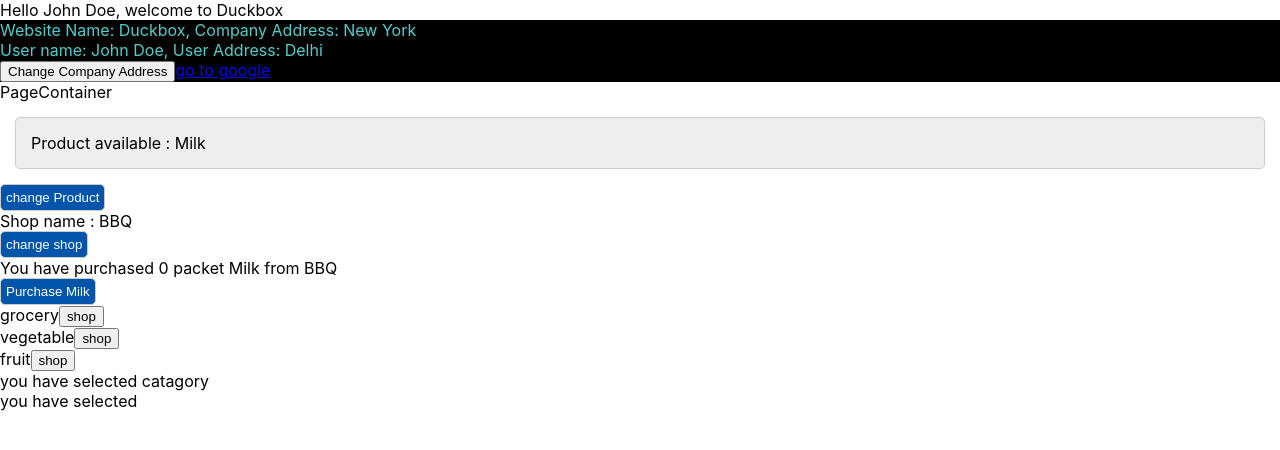
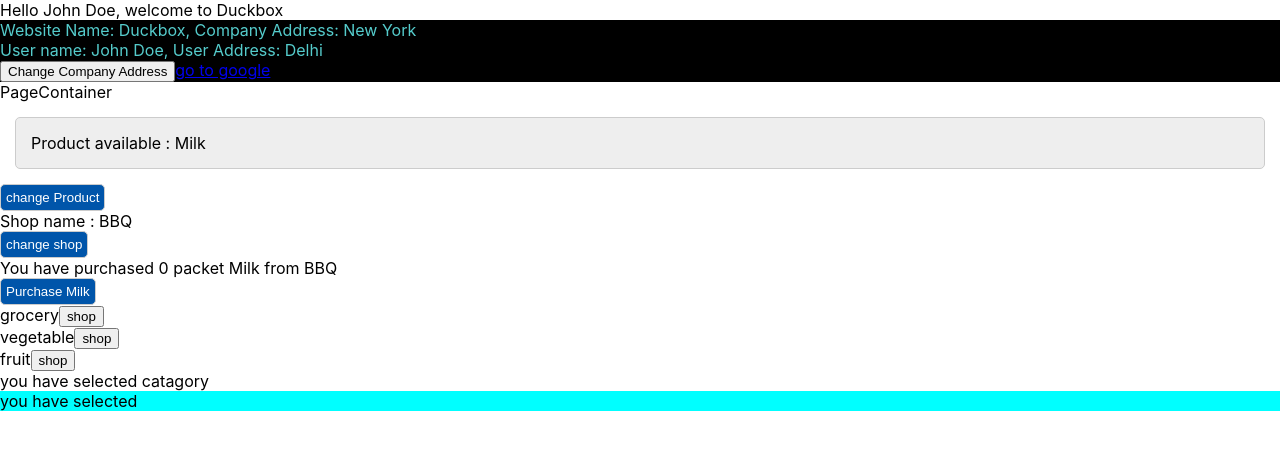
Before and after one commit to jyotixkarmakar/duckbox, a React (Create React App) app: page / in a window 1280 px wide. Shown: the top 450 px of the page. Built offline with nearby package versions, Linux system fonts and the light colour scheme.

Commit message:
styling through css and jss

```diff
--- a/package.json
+++ b/package.json
@@ -12,6 +12,7 @@
     "@types/react-dom": "^17.0.8",
     "react": "^17.0.2",
     "react-dom": "^17.0.2",
+    "react-jss": "^10.7.1",
     "react-scripts": "4.0.3",
     "typescript": "^4.3.4",
     "web-vitals": "^1.0.1"
--- a/src/pages/homepage/ShopList.tsx
+++ b/src/pages/homepage/ShopList.tsx
@@ -1,6 +1,10 @@
 import { useEffect, useState } from "react";
-import Catagory from "./Catagory";
+import "./styles.css";
+import { useStyles } from "./jss-styles"
+
+import {createUseStyles} from 'react-jss'
 const Shoplist = (props: any) => {
+  const classes=useStyles();
   const shoplist = [
     { shopName: "bigbazar", address: "raiganj", catagory: "Fruit" },
     {
@@ -35,14 +39,14 @@ const Shoplist = (props: any) => {
     console.log(a)
     setAvailableShop(a);
   }, [props.catagory]);
-  const shopCardStyle = { background: '#000', color: '#5cc' };
+  const shopCardStyle = { background: '#ddd', color: '#800' };
   return (
-    <div>
+    <div className="shop-container">
       <div>you have selected {props.catagory} </div>
       <div>
         {availableShop.map((shop) =>
           <div style={shopCardStyle}>
-            <div>ShopName: {shop.shopName}</div>
+            <div className={classes.shopName}>ShopName: {shop.shopName}</div>
             <div>Address: {shop.address}</div>
           </div>
         )}
--- /dev/null
+++ b/src/pages/homepage/jss-styles.tsx
@@ -0,0 +1,8 @@
+import { createUseStyles } from "react-jss";
+
+export const useStyles = createUseStyles({
+    shopName: {
+        color: "#803",
+        fontSize: "20px"
+    }
+})
--- /dev/null
+++ b/src/pages/homepage/styles.css
@@ -0,0 +1,4 @@
+
+  .shop-container{
+      background-color: aqua;
+  }
```
Also changed, not shown: 1 other file (tests, documents, lock files or other folders).
